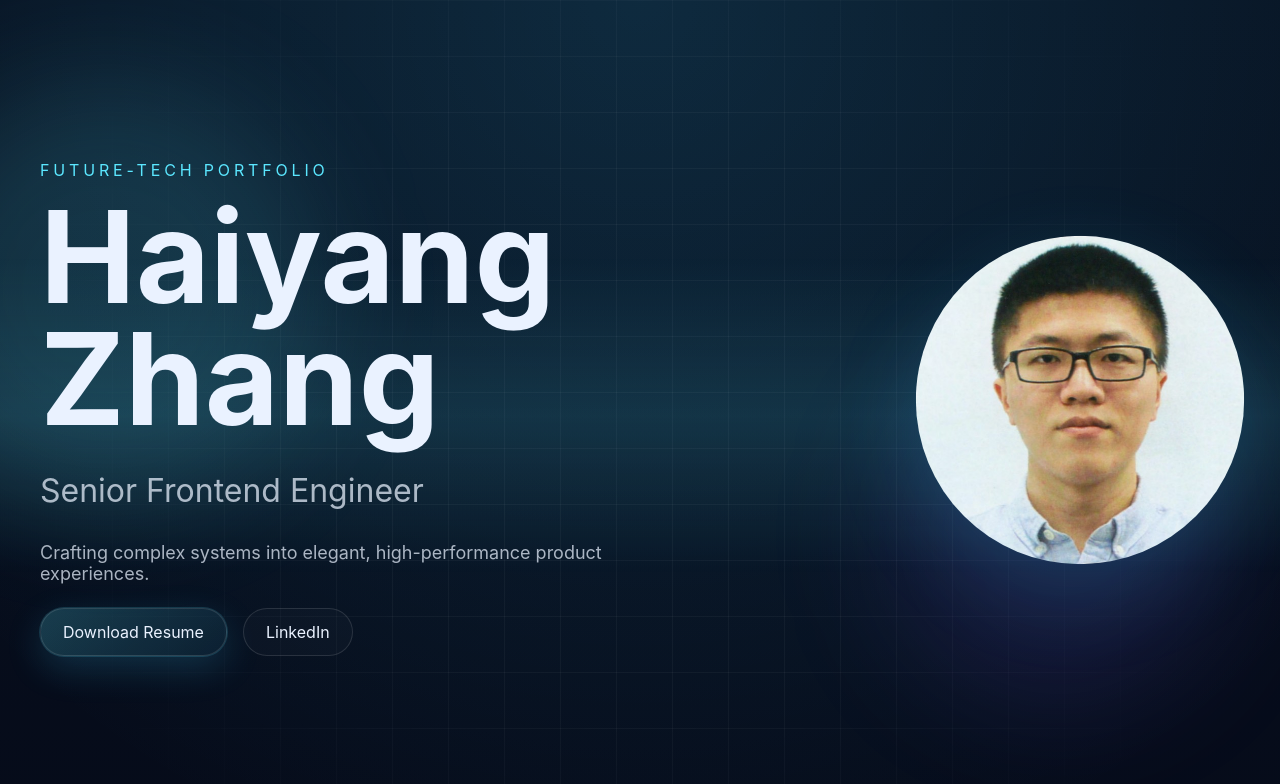
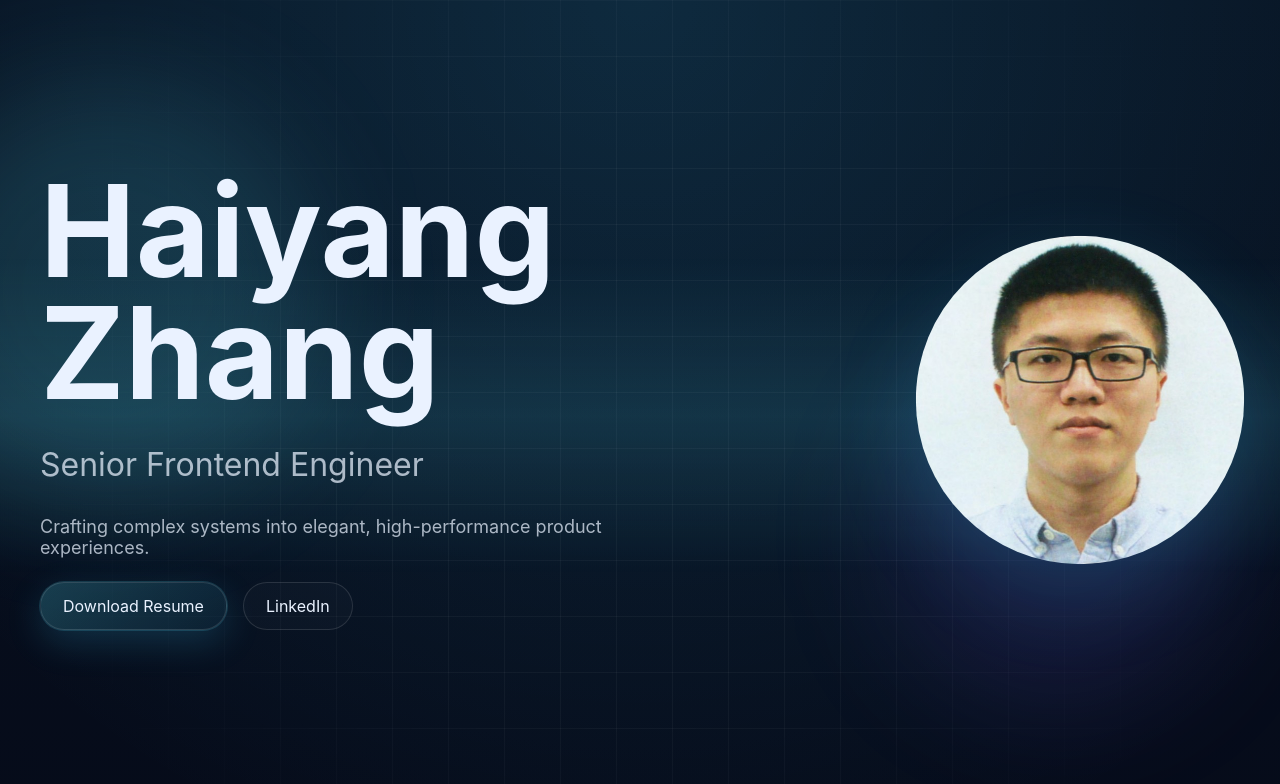
Before and after one commit to HaiyangZhang-1994/HaiyangZhang-1994.github.io, a React (Vite) app: page / in a window 1280 px wide. Shown: the top 784 px of the page. Built offline with nearby package versions, Linux system fonts and the light colour scheme.

Commit message:
chore: remove hero eyebrow text

```diff
--- a/src/sections/HeroSection.jsx
+++ b/src/sections/HeroSection.jsx
@@ -12,9 +12,6 @@ export function HeroSection() {
       <BackgroundCanvas />
       <div className={styles.inner}>
         <div className={styles.copy}>
-          <motion.p initial={{ opacity: 0, y: 16 }} animate={{ opacity: 1, y: 0 }} className={styles.kicker}>
-            Future-tech portfolio
-          </motion.p>
           <motion.h1
             initial={{ opacity: 0, y: 24 }}
             animate={{ opacity: 1, y: 0 }}
```
